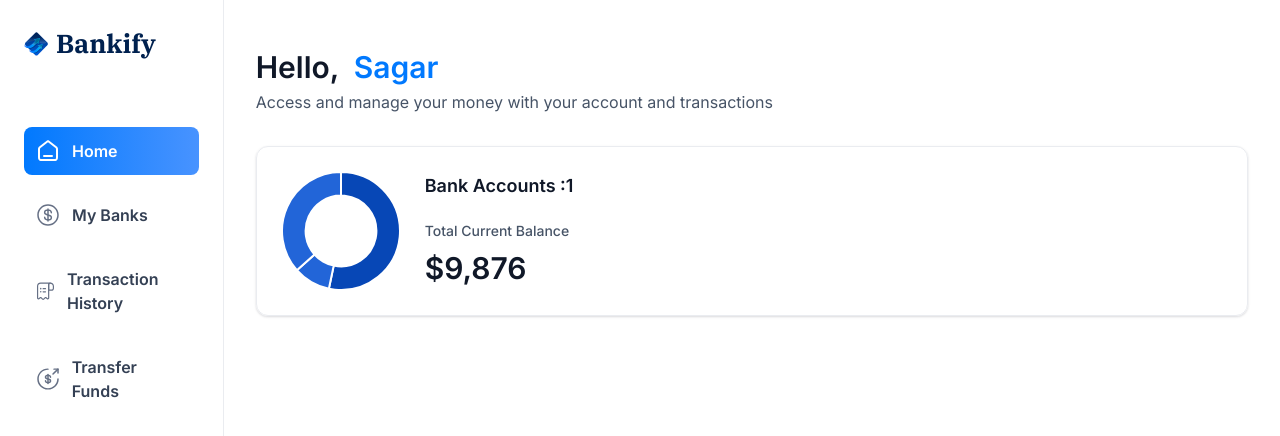
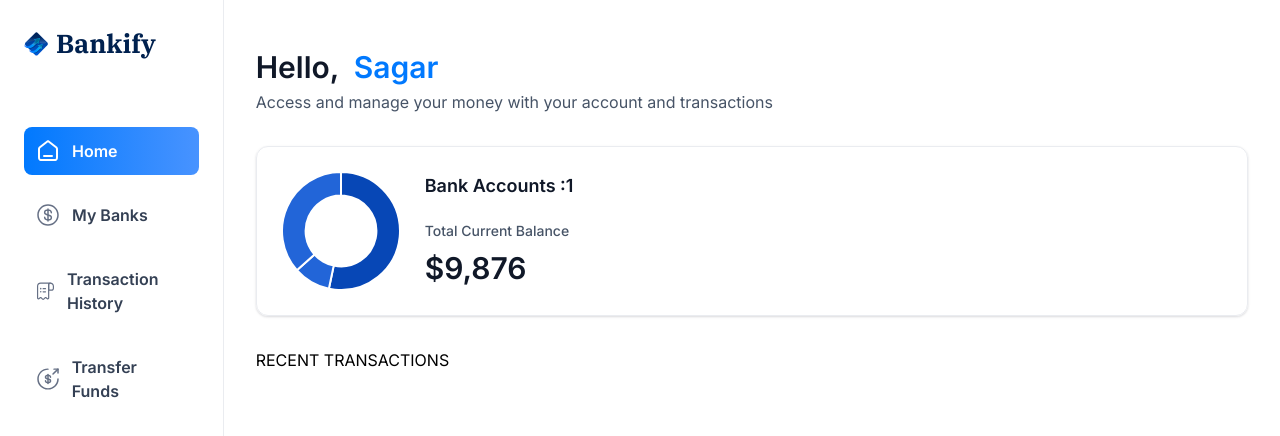
Before and after one commit to Sagar1329/Bankify, a Next.js app: page / in a window 1280 px wide. Shown: the top 436 px of the page. Built offline with nearby package versions, Linux system fonts and the light colour scheme.

Commit message:
test branch

```diff
--- a/app/(root)/page.tsx
+++ b/app/(root)/page.tsx
@@ -23,6 +23,8 @@ const Home = () => {
                         totalCurrentBalance={9876.00}
                     />
                 </header>
+
+                RECENT TRANSACTIONS
             </div>
         </section>
     )
```
